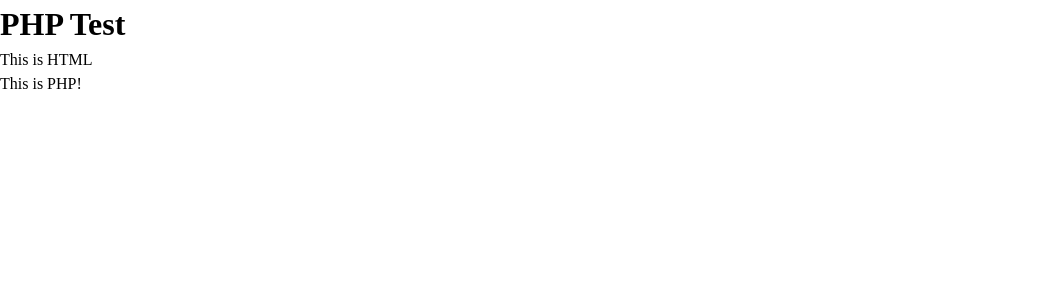
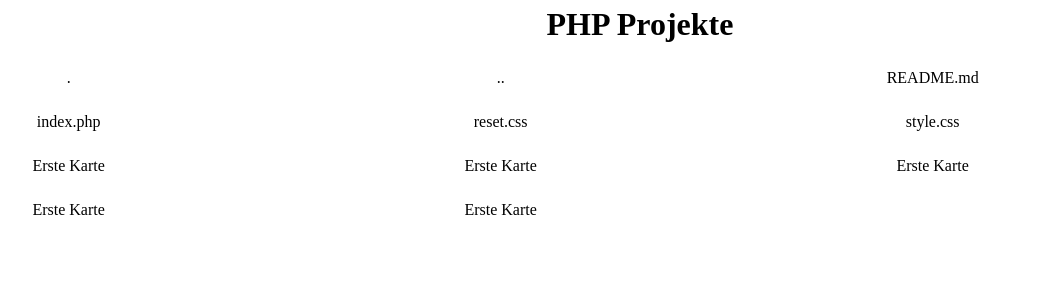
Before and after one commit to kebab-case-dev/php, a PHP site: page / in a window 1280 px wide. Shown: the top 300 px of the page, without its empty margins (0-1041 px from the left). Run offline with PHP 8.4, Linux system fonts and the light colour scheme.

Commit message:
grobe struktur aufgebaut

```diff
--- a/index.php
+++ b/index.php
@@ -11,10 +11,24 @@
     <link rel="stylesheet" type="text/css" href="style.css">
 </head>
 <body>
-    <h1>PHP Test</h1>
-    <p>This is HTML</p>
-    <?php
-        echo "This is PHP!";
-    ?>
+<div class="container">
+    <h1 class="title">PHP Projekte</h1>
+    <div class="content">
+        <?php
+            $projects = scandir('.');
+            if (is_dir('$projects')) {
+                $projects = scandir('projects');
+            }
+            foreach ($projects as $project) {
+                echo '<div class="card">' . $project . '</div>';
+            }
+        ?>
+        <div class="card">Erste Karte</div>
+        <div class="card">Erste Karte</div>
+        <div class="card">Erste Karte</div>
+        <div class="card">Erste Karte</div>
+        <div class="card">Erste Karte</div>
+    </div>
+</div>
 </body>
 </html>
--- a/style.css
+++ b/style.css
@@ -0,0 +1,33 @@
+.container {
+    width: 100%;
+    height: 100%;
+    display: block;
+    justify-content: center;
+    align-items: center;
+}
+
+.title {
+    font-size: 2rem;
+    font-weight: 700;
+    margin-bottom: 1rem;
+    text-align: center;
+}
+
+.content {
+    width: 100%;
+    height: 20%;
+    display: grid;
+    float: left;
+    grid-template-columns: repeat(3, 1fr);
+    grid-gap: 1rem;
+    justify-content: center;
+    align-items: center;
+}
+
+.card {
+    width: 33%;
+    display: flex;
+    flex-direction: unset;
+    justify-content: center;
+    align-items: center;
+}
```
